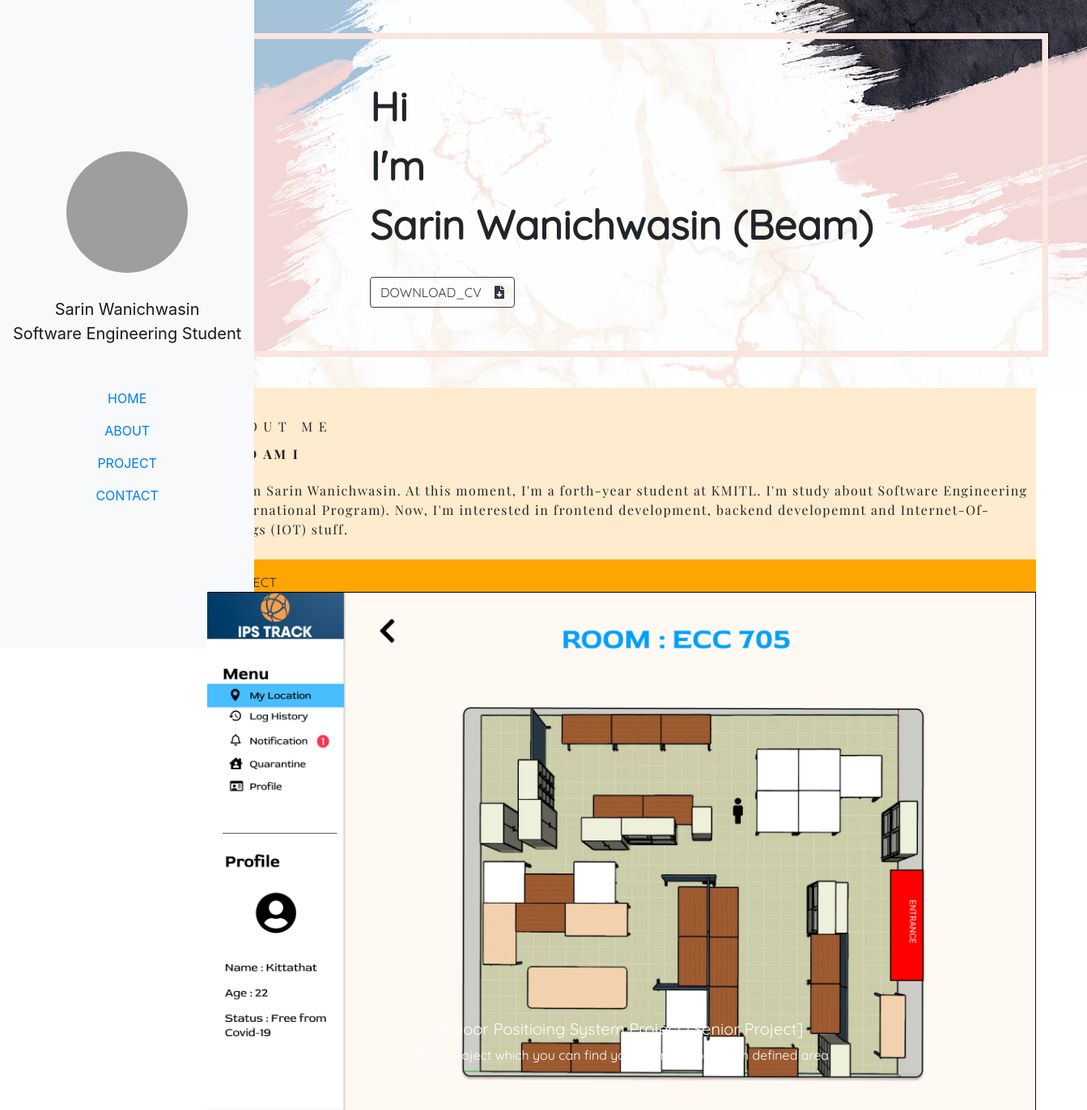
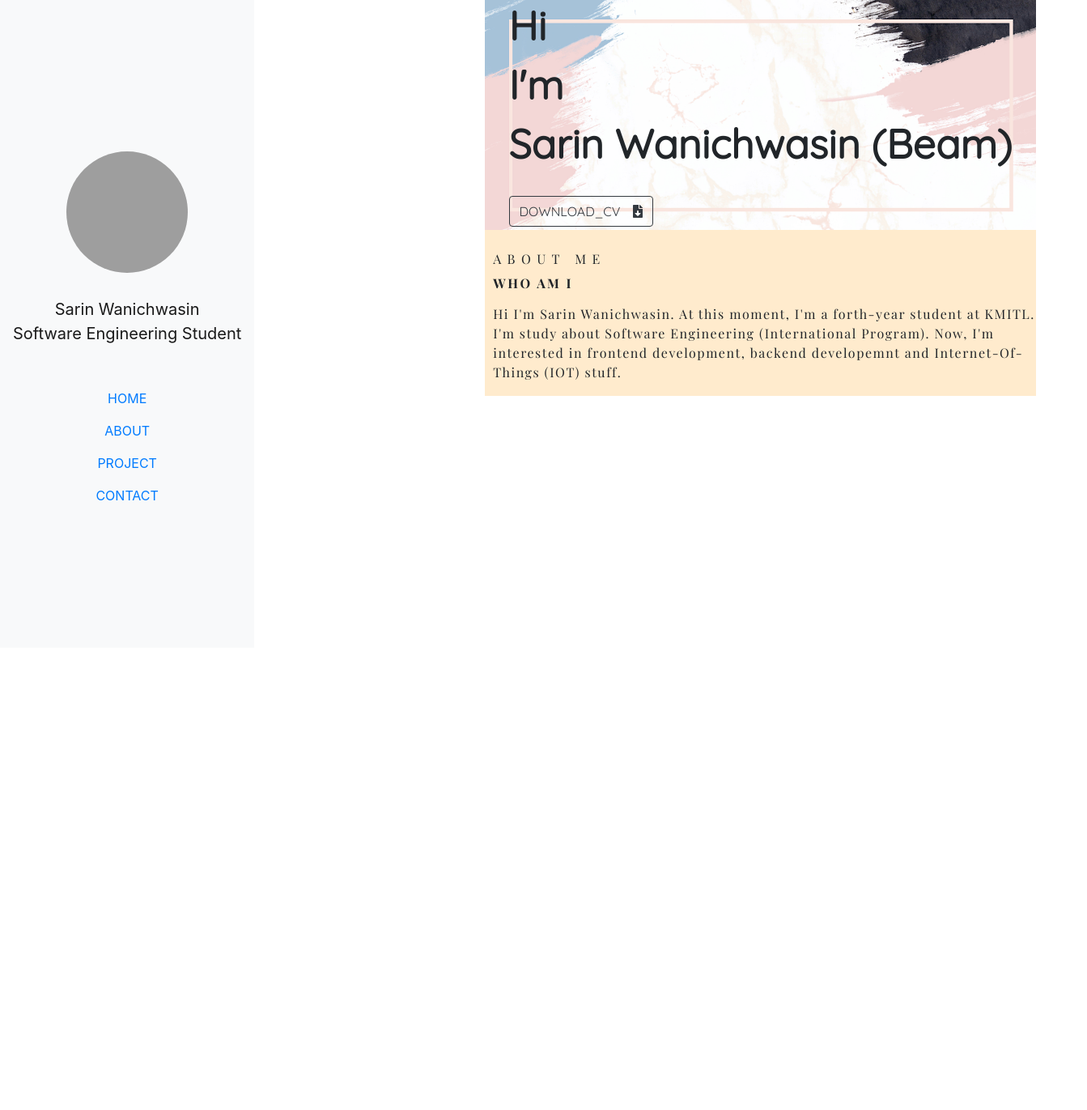
Before and after one commit to sarinbeam30/-Portfolio-website-by-React-Web-Framework, a React (Create React App) app: page / in a window 1280 px wide. Shown: the whole page at 81% size, 1343 px wide, since content can reach past the window. After the commit the page ends 800 px from the top, so only its background shows below. Built offline with nearby package versions, Linux system fonts and the light colour scheme; grey boxes are pictures that could not be loaded; a web font is replaced by a local one.

Commit message:
change main layout from css flex layout to column

```diff
--- a/package.json
+++ b/package.json
@@ -21,6 +21,7 @@
     "node-sass": "4.14.1",
     "react": "^17.0.1",
     "react-dom": "^17.0.1",
+    "react-responsive-carousel": "^3.2.11",
     "react-scripts": "4.0.1",
     "react-transition-group": "^4.4.1",
     "reset-css": "^5.0.1",
--- a/public/index.html
+++ b/public/index.html
@@ -24,6 +24,8 @@
       work correctly both with client-side routing and a non-root public URL.
       Learn how to configure a non-root public URL by running `npm run build`.
     -->
+    <script src="https://ajax.googleapis.com/ajax/libs/jquery/3.5.1/jquery.min.js"></script>
+    <script src="https://maxcdn.bootstrapcdn.com/bootstrap/3.4.1/js/bootstrap.min.js"></script>
     <title>Sarin Wanichwasin's Portfolio</title>
   </head>
   <body>
--- a/src/App.tsx
+++ b/src/App.tsx
@@ -17,12 +17,21 @@ class App extends Component {
     public render(): ReactElement {
         const { links } = navigation;
         return (
-            <div className="d-flex flex-row ">
-                <div className="flex-fill">
-                    <SideBar links={links} />
-                </div>
-                <div className="flex-grow-1">
-                    <Body />
+            // <div className="d-flex flex-row flex-nowrap">
+            //     <SideBar links={links} />
+            //     <div className="flex-grow-1 align-self-stretch">
+            //         <Body />
+            //     </div>
+            // </div>
+
+            <div className="container-fluid ml-0 mr-0 pr-0">
+                <div className="row mr-0">
+                    <div className="col-4 pl-0 pr-0">
+                        <SideBar links={links} />
+                    </div>
+                    <div className="col-8 pl-0 pr-0 w-100">
+                        <Body />
+                    </div>
                 </div>
             </div>
         );
--- a/src/Stylesheet/BodyStyleSheet.module.scss
+++ b/src/Stylesheet/BodyStyleSheet.module.scss
@@ -3,6 +3,6 @@
 
 
 .body {
-    margin-left: 20%;
+    margin-left: 20.2%;
     font-family: "Quicksand", Arial, sans-serif;
 }
--- a/src/Stylesheet/HomeStyleSheet.module.scss
+++ b/src/Stylesheet/HomeStyleSheet.module.scss
@@ -2,8 +2,8 @@
 @import url('https://fonts.googleapis.com/css?family=Quicksand');
 
 // Initilaize Variable
-$wallpaper_1_width : 1150px;
-$wallpaper_1_height : 500px;
+$wallpaper_1_width : 100%;
+$wallpaper_1_height : 100%;
 
 .home_layout {
     display: flex;
--- a/src/Stylesheet/ProjectStyleSheet.module.scss
+++ b/src/Stylesheet/ProjectStyleSheet.module.scss
@@ -3,8 +3,14 @@
     flex-direction: column;
     align-items: flex-start;
     background-color: orange;
+    padding: 1.5% 0 0 1.5%;
+    align-items: center;
+    justify-content: center;
+    text-align: center;
+
+    width: 100%;
 }
 
 .project_Heading_1 {
-    margin: 1.5% 0 0 1.5%;
+    margin: 0 0 1.5% 0;
 }
--- a/src/components/Body.tsx
+++ b/src/components/Body.tsx
@@ -36,7 +36,7 @@ export default class Body extends Component {
             >
                 <Home />
                 <About />
-                <Project ProjectArrayList={ProjectArrayList} />
+                {/* <Project ProjectArrayList={ProjectArrayList} /> */}
             </div>
         );
     }
--- a/src/components/Project.tsx
+++ b/src/components/Project.tsx
@@ -13,22 +13,34 @@ import { library } from '@fortawesome/fontawesome-svg-core';
 import { fas } from '@fortawesome/free-solid-svg-icons';
 library.add(fas);
 
+import 'react-responsive-carousel/lib/styles/carousel.min.css'; // requires a loader
+import { Carousel } from 'react-responsive-carousel';
+
+interface Props {
+    children: React.ReactChildren;
+}
+
 const Project = (props: { ProjectArrayList: Array<{ image: string; label: string; caption: string }> }) => {
     const { ProjectArrayList } = props;
     const ProjectArrayListLoop: any = () =>
         ProjectArrayList.map((project_array_list: { image: string; label: string; caption: string }) => (
-            <div key={project_array_list.label} className="carousel-item active">
-                <img src={project_array_list.image} className="d-block w-100" />
-                <div className="carousel-caption d-none d-md-block">
-                    <h5>{project_array_list.label}</h5>
-                    <p>{project_array_list.caption}</p>
+            <div key={project_array_list.label.toString()} className="carousel-item active">
+                <img src={project_array_list.image} className="w-50 h-50" />
+                <div className="carousel-caption d-none d-md-block mt-5">
+                    <h5 className="text-white bg-dark mt-5">{project_array_list.label}</h5>
+                    <p className="text-white bg-dark mt-5">{project_array_list.caption}</p>
                 </div>
             </div>
+
+            // <div key={project_array_list.label.toString()}>
+            //     <img src={project_array_list.image} />
+            //     <h6 className="legend">{project_array_list.label}</h6>
+            // </div>
         ));
     return (
         <div className={styles.project_layout} id="project">
             <span className={styles.project_Heading_1}>PROJECT</span>
-            <div className="carousel slide" data-bs-ride="carousel">
+            <div className="carousel slide mt-3" data-bs-ride="carousel">
                 <ol className="carousel-indicators">
                     <li data-bs-target="#carouselExampleCaptions" data-bs-slide-to="0" className="active"></li>
                     <li data-bs-target="#carouselExampleCaptions" data-bs-slide-to="1"></li>
@@ -39,6 +51,27 @@ const Project = (props: { ProjectArrayList: Array<{ image: string; label: string
             <div className="carousel-inner">
                 <ProjectArrayListLoop />
             </div>
+
+            {/* <a
+                className="carousel-control-prev mr-3 text-white bg-dark d-block"
+                href="#carouselExampleCaptions"
+                role="button"
+                data-bs-slide="prev"
+            >
+                <span className="carousel-control-prev-icon" aria-hidden="true"></span>
+                <span className="visually-hidden">Previous</span>
+            </a>
+
+            <a
+                className="carousel-control-next ml-3 text-white bg-dark"
+                href="#carouselExampleCaptions"
+                role="button"
+                data-bs-slide="next"
+            >
+                <span className="carousel-control-next-icon" aria-hidden="true"></span>
+                <span className="visually-hidden">Next</span>
+            </a> */}
+
         </div>
     );
 };
```
Also changed, not shown: 1 other file (tests, documents, lock files or other folders).
